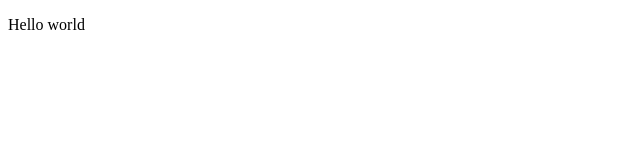
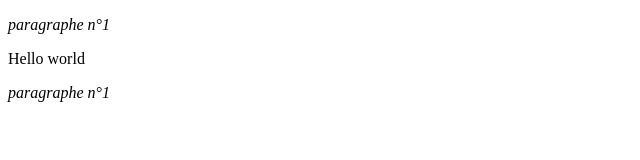
Before and after one commit to kadilou/notreProjet, a plain HTML site: page index.html in a window 1280 px wide. Shown: the whole page, without its empty margins (0-640 px from the left). Drawn offline with Linux system fonts and the light colour scheme.

Commit message:
modif’ index.html, hi souligné et paragraphe n°1 en italique

```diff
--- a/index.html
+++ b/index.html
@@ -4,7 +4,9 @@
         <!-- head definitions go here -->
     </head>
     <body>
+<p><i>paragraphe n°1</i></p>
 <p> Hello world </p>
+<p><i>paragraphe n°1</i></p>
 <!-- the content goes here -->
     </body>
 </html>
```
